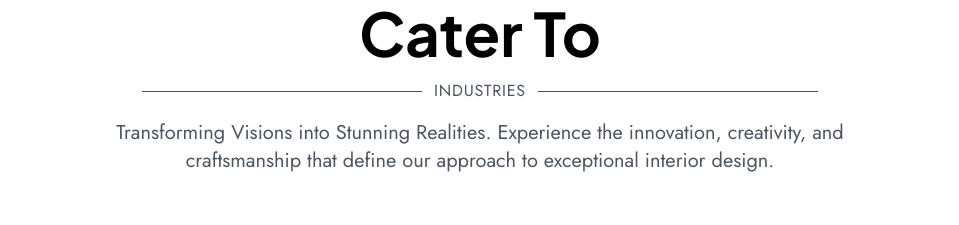
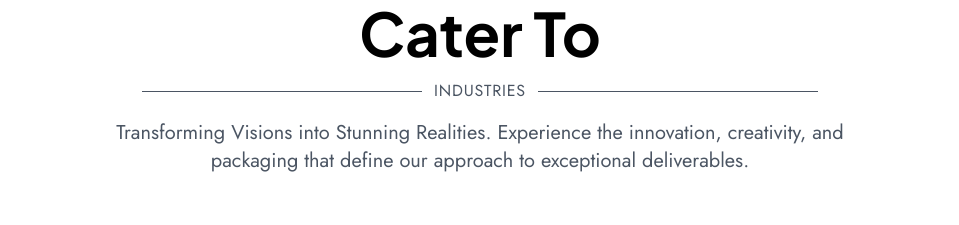
Before and after one commit to Matrixszh/prezzie, a Next.js app: page / in a window 1280 px wide. Shown: the part 2636-2861 px from the top of the page, without its empty margins (160-1119 px from the left). Built offline with nearby package versions, Linux system fonts and the light colour scheme; no server answers.

Commit message:
stock text changed

```diff
--- a/app/components/LatestProjects.tsx
+++ b/app/components/LatestProjects.tsx
@@ -70,8 +70,8 @@ const LatestProjects: React.FC = () => {
 
         <p className="text-gray-600 font-Jost text-sm sm:text-lg md:text-xl mt-2 mb-10 mx-auto max-w-3xl">
           Transforming Visions into Stunning Realities. Experience the
-          innovation, creativity, and craftsmanship that define our approach to
-          exceptional interior design.
+          innovation, creativity, and packaging that define our approach to
+          exceptional deliverables.
         </p>
 
         {/* Button */}
```
